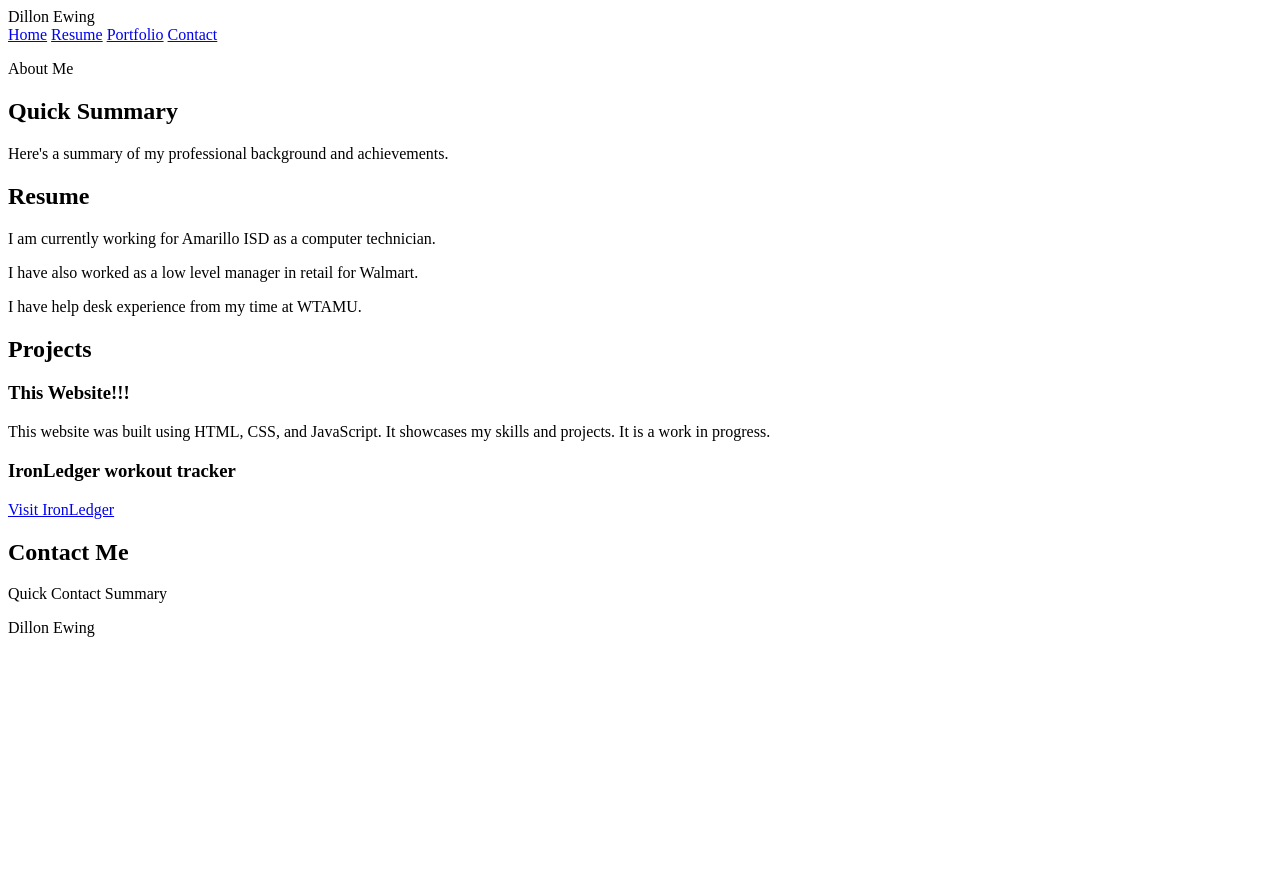
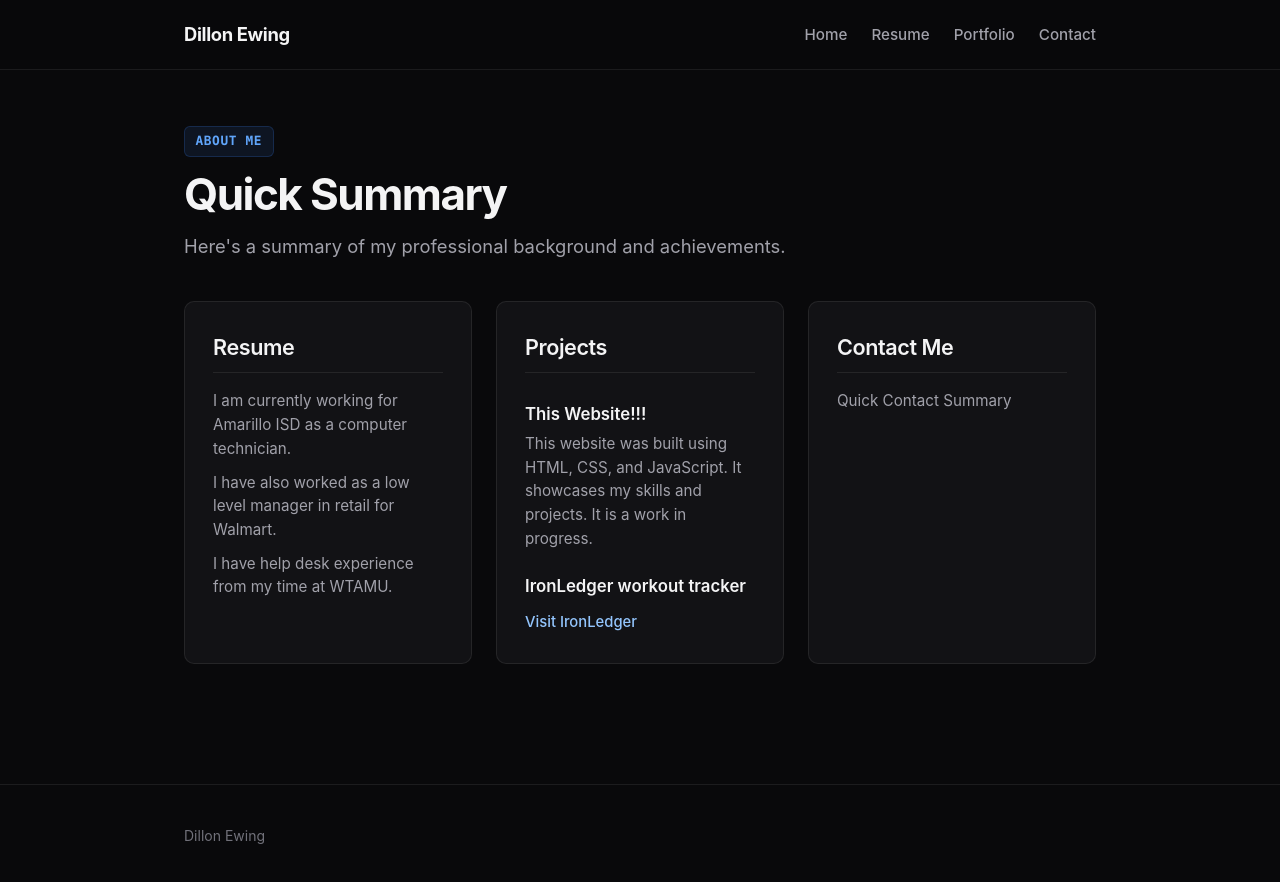
Before and after one commit to DillonEwing/CIDM_6303, a plain HTML site: page index.html in a window 1280 px wide. Before the commit the page ends 800 px from the top, so only its background shows below. Drawn offline with Linux system fonts and the light colour scheme.

Commit message:
CSS Inspo

```diff
--- a/index.html
+++ b/index.html
@@ -3,6 +3,7 @@
 <head>
     <meta charset="UTF-8">
     <meta name="viewport" content="width=device-width, initial-scale=1.0">
+    <link rel="stylesheet" href="style.css">
     <title>Dillon Ewing - Portfolio</title>
     <link rel="stylesheet" href="styles.css">
 </head>
--- a/styles.css
+++ b/styles.css
@@ -0,0 +1,213 @@
+:root {
+  --bg-canvas: #09090b;
+  --bg-surface: #121215;
+  --bg-surface-hover: #18181b;
+  --bg-subtle: #1c1c21;
+
+  --border-subtle: rgba(255, 255, 255, 0.08);
+  --border-hover: rgba(255, 255, 255, 0.2);
+  --border-focus: #3b82f6;
+
+  --text-primary: #f4f4f5;
+  --text-secondary: #a1a1aa;
+  --text-muted: #71717a;
+
+  --font-sans: -apple-system, BlinkMacSystemFont, "Segoe UI", Roboto, Helvetica, Arial, sans-serif;
+  --font-mono: ui-monospace, SFMono-Regular, Menlo, Monaco, Consolas, monospace;
+
+  --max-width: 960px;
+  --radius-sm: 6px;
+  --radius-md: 10px;
+}
+
+*, *::before, *::after {
+  box-sizing: border-box;
+  margin: 0;
+  padding: 0;
+}
+
+html {
+  color-scheme: dark;
+  scroll-behavior: smooth;
+}
+
+body {
+  background-color: var(--bg-canvas);
+  color: var(--text-secondary);
+  font-family: var(--font-sans);
+  font-size: 1rem;
+  line-height: 1.6;
+  -webkit-font-smoothing: antialiased;
+}
+
+.container {
+  width: 100%;
+  max-width: var(--max-width);
+  margin-inline: auto;
+  padding-inline: 1.5rem;
+}
+
+.site-header {
+  border-bottom: 1px solid var(--border-subtle);
+  background-color: rgba(9, 9, 11, 0.85);
+  backdrop-filter: blur(8px);
+  position: sticky;
+  top: 0;
+  z-index: 100;
+}
+
+.site-header .nav {
+  display: flex;
+  justify-content: space-between;
+  align-items: center;
+  padding-block: 1.25rem;
+}
+
+.brand {
+  font-size: 1.15rem;
+  font-weight: 700;
+  color: var(--text-primary);
+  letter-spacing: -0.02em;
+}
+
+nav {
+  display: flex;
+  gap: 1.5rem;
+}
+
+nav a {
+  color: var(--text-secondary);
+  text-decoration: none;
+  font-size: 0.95rem;
+  font-weight: 500;
+  transition: color 0.15s ease;
+}
+
+nav a:hover {
+  color: var(--text-primary);
+}
+
+.page-content {
+  padding-block: 3.5rem;
+}
+
+.eyebrow {
+  display: inline-block;
+  font-family: var(--font-mono);
+  font-size: 0.8rem;
+  font-weight: 600;
+  text-transform: uppercase;
+  letter-spacing: 0.05em;
+  color: #60a5fa;
+  background-color: rgba(59, 130, 246, 0.1);
+  border: 1px solid rgba(59, 130, 246, 0.2);
+  border-radius: var(--radius-sm);
+  padding: 0.25rem 0.65rem;
+  margin-bottom: 0.75rem;
+}
+
+h1 {
+  font-size: 2.75rem;
+  font-weight: 700;
+  line-height: 1.15;
+  color: var(--text-primary);
+  letter-spacing: -0.035em;
+  margin-bottom: 0.75rem;
+}
+
+.page-content > section:first-child p:not(.eyebrow) {
+  font-size: 1.15rem;
+  color: var(--text-secondary);
+  max-width: 65ch;
+  margin-bottom: 2.5rem;
+}
+
+.info-grid {
+  display: grid;
+  grid-template-columns: repeat(auto-fit, minmax(280px, 1fr));
+  gap: 1.5rem;
+}
+
+.info-card {
+  background-color: var(--bg-surface);
+  border: 1px solid var(--border-subtle);
+  border-radius: var(--radius-md);
+  padding: 1.75rem;
+  display: flex;
+  flex-direction: column;
+  transition: border-color 0.2s ease, transform 0.2s ease;
+}
+
+.info-card:hover {
+  border-color: var(--border-hover);
+  transform: translateY(-2px);
+}
+
+.info-card h2 {
+  font-size: 1.35rem;
+  font-weight: 600;
+  color: var(--text-primary);
+  letter-spacing: -0.02em;
+  margin-bottom: 1rem;
+  padding-bottom: 0.5rem;
+  border-bottom: 1px solid var(--border-subtle);
+}
+
+.info-card h3 {
+  font-size: 1.05rem;
+  font-weight: 600;
+  color: var(--text-primary);
+  margin-top: 0.75rem;
+  margin-bottom: 0.25rem;
+}
+
+.info-card p {
+  font-size: 0.95rem;
+  color: var(--text-secondary);
+  line-height: 1.55;
+  margin-bottom: 0.65rem;
+}
+
+.info-card a {
+  display: inline-flex;
+  align-items: center;
+  gap: 0.35rem;
+  color: #93c5fd;
+  text-decoration: none;
+  font-size: 0.925rem;
+  font-weight: 500;
+  margin-top: 0.5rem;
+  transition: color 0.15s ease;
+}
+
+.info-card a:hover {
+  color: #bfdbfe;
+  text-decoration: underline;
+}
+
+.site-footer {
+  border-top: 1px solid var(--border-subtle);
+  padding-block: 2.5rem;
+  margin-top: 4rem;
+}
+
+.site-footer p {
+  color: var(--text-muted);
+  font-size: 0.875rem;
+}
+
+@media (max-width: 640px) {
+  h1 {
+    font-size: 2.15rem;
+  }
+
+  .site-header .nav {
+    flex-direction: column;
+    align-items: flex-start;
+    gap: 0.75rem;
+  }
+
+  nav {
+    gap: 1rem;
+  }
+}
```
Also changed, not shown: contact.html (+1 -0 lines), projects.html (+1 -0 lines), resume.html (+1 -0 lines).
